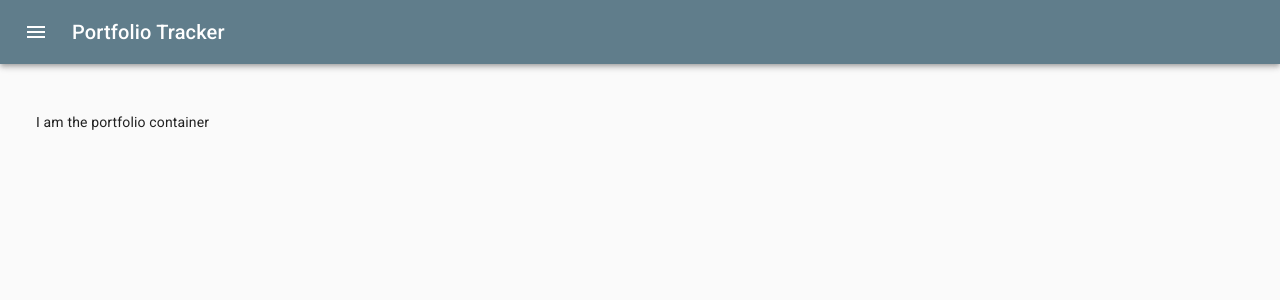
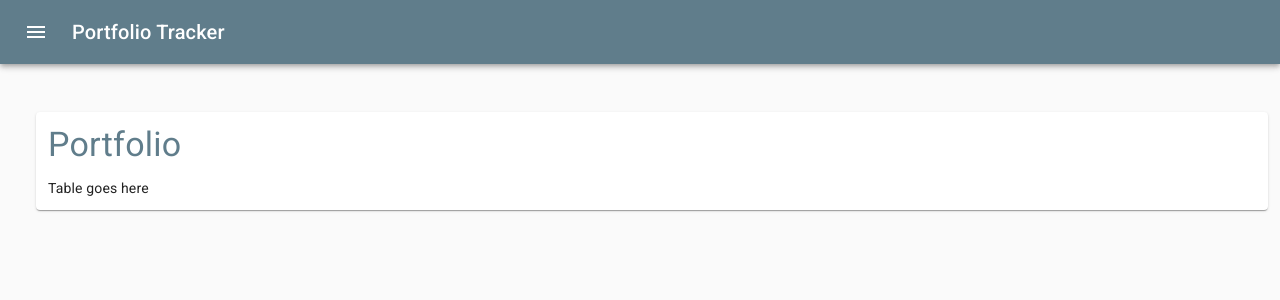
Before and after one commit to drod1000/portfolio-tracker-client, a React (Create React App) app: page / in a window 1280 px wide. Shown: the top 300 px of the page. Built offline with nearby package versions, Linux system fonts and the light colour scheme.

Commit message:
Initial setup for portfolio container

```diff
--- a/src/components/Navigation/PortfolioTrackerAppBar/PortfolioTrackerAppBar.js
+++ b/src/components/Navigation/PortfolioTrackerAppBar/PortfolioTrackerAppBar.js
@@ -52,7 +52,7 @@ const PortfolioTrackerAppBar = (props) => {
     <div className={classes.root}>
       <AppBar position="static">
         <Toolbar>
-          <IconButton edge="start" className={classes.menuButton} color="inherit" aria-label="menu" onClick={handleMenuButtonClick}>
+          <IconButton className={classes.menuButton} edge="start" color="inherit" aria-label="menu" onClick={handleMenuButtonClick}>
             <MenuIcon />
           </IconButton>
           <Menu
--- a/src/components/containers/Portfolio/Portfolio.js
+++ b/src/components/containers/Portfolio/Portfolio.js
@@ -1,13 +1,35 @@
 import React, { Component } from 'react';
+import PropTypes from 'prop-types';
+import Typography from '@material-ui/core/Typography';
+import Paper from '@material-ui/core/Paper';
+import { withStyles } from '@material-ui/styles';
+
+const styles = {
+  paper: {
+    padding: 12,
+  },
+  typography: {
+    marginBottom: 12
+  }
+}
 
 class Portfolio extends Component {
   render() {
+    const { classes } = this.props;
+
     return (
-      <div>
-        I am the portfolio container
-      </div>
+      <Paper className={classes.paper}>
+        <Typography className={classes.typography} variant="h4" color="primary">Portfolio</Typography>
+        <div>
+          Table goes here
+        </div>
+      </Paper>
     )
   }
 }
 
-export default Portfolio;
+Portfolio.propTypes = {
+  classes: PropTypes.object.isRequired,
+}
+
+export default withStyles(styles)(Portfolio);
```
